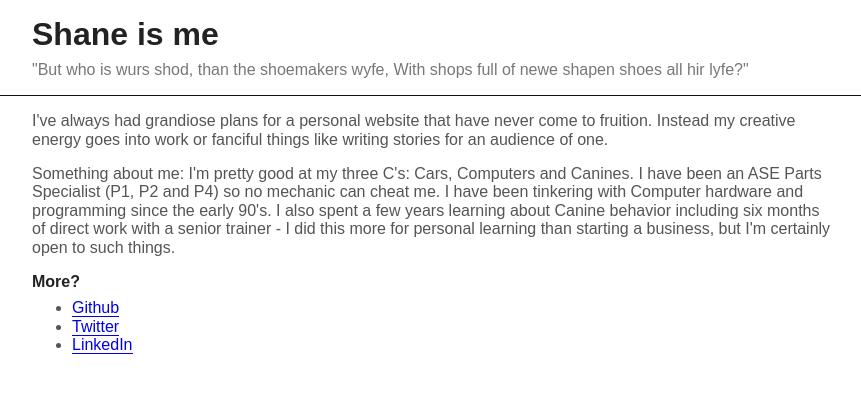
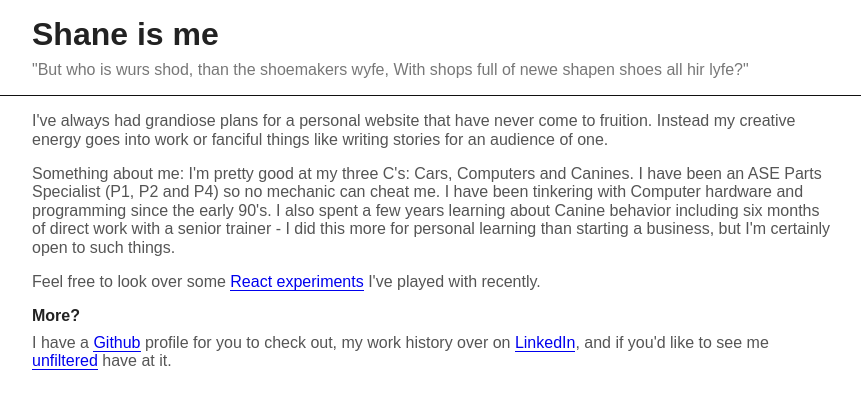
Before and after one commit to drainpip/shaneis.me, a React (Create React App) app: page / in a window 1280 px wide. Shown: the top 404 px of the page, without its empty margins (208-1069 px from the left). Built offline with nearby package versions, Linux system fonts and the light colour scheme.

Commit message:
Move to conversational UI

```diff
--- a/src/experiments/Home.js
+++ b/src/experiments/Index.js
@@ -1,6 +1,6 @@
 import React from 'react';
 
-const Home = (props) => {
+const Index = (props) => {
   return (
     <article>
       <p>This is a test</p>
@@ -8,4 +8,4 @@ const Home = (props) => {
   );
 };
 
-export default Home;
+export default Index;
--- a/src/home/Home.js
+++ b/src/home/Index.js
@@ -1,18 +1,16 @@
 import React from 'react';
+import { Link } from 'react-router-dom';
 
-const Home = (props) => {
+const Index = (props) => {
   return (
     <article>
       <p>I've always had grandiose plans for a personal website that have never come to fruition. Instead my creative energy goes into work or fanciful things like writing stories for an audience of one.</p>
       <p>Something about me: I'm pretty good at my three C's: Cars, Computers and Canines. I have been an ASE Parts Specialist (P1, P2 and P4) so no mechanic can cheat me. I have been tinkering with Computer hardware and programming since the early 90's. I also spent a few years learning about Canine behavior including six months of direct work with a senior trainer - I did this more for personal learning than starting a business, but I'm certainly open to such things.</p>
+      <p>Feel free to look over some <Link to="/experiments">React experiments</Link> I've played with recently.</p>
       <h4>More?</h4>
-      <ul>
-        <li><a href="https://github.com/drainpip">Github</a></li>
-        <li><a href="http://twitter.com/drainpip">Twitter</a></li>
-        <li><a href="https://www.linkedin.com/in/shaneduff/">LinkedIn</a></li>
-      </ul>
+      <p>I have a <a href="https://github.com/drainpip">Github</a> profile for you to check out, my work history over on <a href="https://www.linkedin.com/in/shaneduff/">LinkedIn</a>, and if you'd like to see me <a href="http://twitter.com/drainpip">unfiltered</a> have at it.</p>
     </article>
   );
 };
 
-export default Home;
+export default Index;
```
Also changed, not shown: src/App.js (+2 -7 lines).
